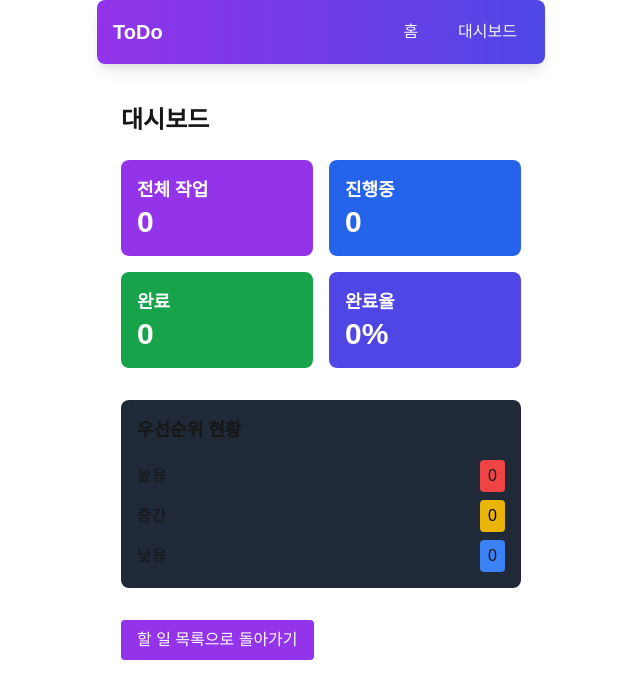
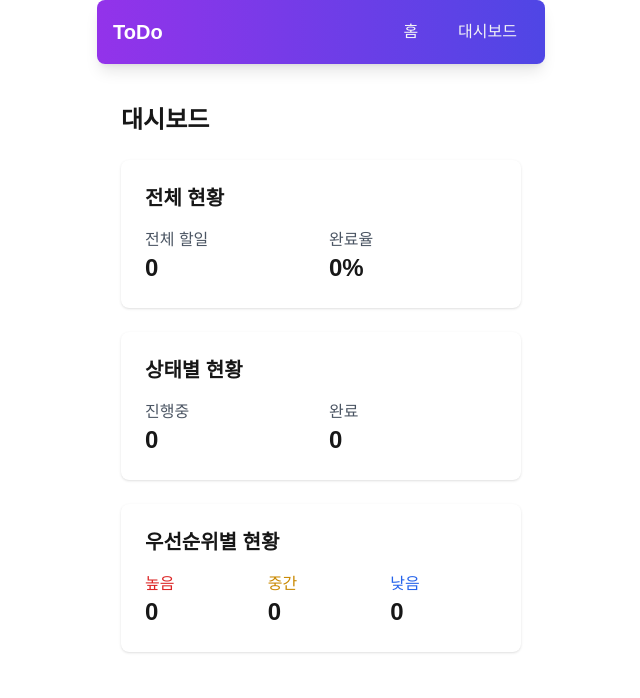
Before and after one commit to rexfelix/todo_next, a Next.js app: page /dashboard in a window 1280 px wide. Shown: the top 698 px of the page, without its empty margins (319-959 px from the left). Built offline with nearby package versions, Linux system fonts and the light colour scheme; no server answers; the database is empty.

Commit message:
supabase 적용 완료

```diff
--- a/src/app/dashboard/page.js
+++ b/src/app/dashboard/page.js
@@ -1,7 +1,7 @@
 "use client";
 import { useState, useEffect } from "react";
+import { supabase } from '@/lib/supabase';
 import Navbar from "@/components/Navbar";
-import Link from "next/link";
 
 export default function Dashboard() {
   const [stats, setStats] = useState({
@@ -12,37 +12,66 @@ export default function Dashboard() {
     mediumPriority: 0,
     lowPriority: 0,
   });
+  const [loading, setLoading] = useState(true);
 
-  useEffect(() => {
-    // 통계 업데이트 함수
-    const updateStats = () => {
+  // 통계 데이터 로드 함수
+  const loadStats = async () => {
     try {
-        const todos = JSON.parse(localStorage.getItem("todos") || "[]");
+      const { data, error } = await supabase
+        .from('todos')
+        .select('*');
 
+      if (error) throw error;
+
+      // 통계 계산
       setStats({
-          total: todos.length,
-          active: todos.filter(todo => !todo.completed).length,
-          completed: todos.filter(todo => todo.completed).length,
-          highPriority: todos.filter(todo => todo.priority === "높음").length,
-          mediumPriority: todos.filter(todo => todo.priority === "중간").length,
-          lowPriority: todos.filter(todo => todo.priority === "낮음").length,
+        total: data.length,
+        active: data.filter(todo => !todo.completed).length,
+        completed: data.filter(todo => todo.completed).length,
+        highPriority: data.filter(todo => todo.priority === "높음").length,
+        mediumPriority: data.filter(todo => todo.priority === "중간").length,
+        lowPriority: data.filter(todo => todo.priority === "낮음").length,
       });
     } catch (error) {
-        console.error("Error updating stats:", error);
+      console.error('Error loading stats:', error);
+    } finally {
+      setLoading(false);
     }
   };
 
-    // 초기 통계 업데이트
-    updateStats();
+  // 초기 데이터 로드
+  useEffect(() => {
+    loadStats();
+  }, []);
 
-    // todoUpdate 이벤트 리스너 등록
-    window.addEventListener('todoUpdate', updateStats);
+  // Supabase 실시간 구독 설정
+  useEffect(() => {
+    const channel = supabase
+      .channel('todos')
+      .on('postgres_changes',
+        { event: '*', schema: 'public', table: 'todos' },
+        () => {
+          // 변경사항이 있을 때마다 통계 다시 로드
+          loadStats();
+        }
+      )
+      .subscribe();
 
-    // 컴포넌트 언마운트 시 정리
     return () => {
-      window.removeEventListener('todoUpdate', updateStats);
+      supabase.removeChannel(channel);
     };
   }, []);
+
+  if (loading) {
+    return (
+      <>
+        <Navbar />
+        <div className="max-w-md mx-auto mt-4 p-6">
+          로딩 중...
+        </div>
+      </>
+    );
+  }
 
   return (
     <>
@@ -50,51 +79,58 @@ export default function Dashboard() {
       <div className="max-w-md mx-auto mt-4 p-6">
         <h1 className="text-2xl font-bold mb-6">대시보드</h1>
 
-        <div className="grid grid-cols-2 gap-4 mb-8">
-          <div className="bg-purple-600 rounded-lg p-4 text-white">
-            <h2 className="text-lg font-semibold">전체 작업</h2>
-            <p className="text-3xl font-bold">{stats.total}</p>
+        {/* 전체 통계 */}
+        <div className="bg-white dark:bg-gray-800 rounded-lg shadow p-6 mb-6">
+          <h2 className="text-xl font-semibold mb-4">전체 현황</h2>
+          <div className="grid grid-cols-2 gap-4">
+            <div>
+              <p className="text-gray-600 dark:text-gray-400">전체 할일</p>
+              <p className="text-2xl font-bold">{stats.total}</p>
             </div>
-          <div className="bg-blue-600 rounded-lg p-4 text-white">
-            <h2 className="text-lg font-semibold">진행중</h2>
-            <p className="text-3xl font-bold">{stats.active}</p>
-          </div>
-          <div className="bg-green-600 rounded-lg p-4 text-white">
-            <h2 className="text-lg font-semibold">완료</h2>
-            <p className="text-3xl font-bold">{stats.completed}</p>
-          </div>
-          <div className="bg-indigo-600 rounded-lg p-4 text-white">
-            <h2 className="text-lg font-semibold">완료율</h2>
-            <p className="text-3xl font-bold">
-              {stats.total ? Math.round((stats.completed / stats.total) * 100) : 0}%
+            <div>
+              <p className="text-gray-600 dark:text-gray-400">완료율</p>
+              <p className="text-2xl font-bold">
+                {stats.total > 0
+                  ? Math.round((stats.completed / stats.total) * 100)
+                  : 0}%
               </p>
-          </div>
-        </div>
-
-        <div className="bg-gray-800 rounded-lg p-4 mb-8">
-          <h2 className="text-lg font-semibold mb-4">우선순위 현황</h2>
-          <div className="space-y-2">
-            <div className="flex justify-between items-center">
-              <span>높음</span>
-              <span className="bg-red-500 px-2 py-1 rounded">{stats.highPriority}</span>
-            </div>
-            <div className="flex justify-between items-center">
-              <span>중간</span>
-              <span className="bg-yellow-500 px-2 py-1 rounded text-black">{stats.mediumPriority}</span>
-            </div>
-            <div className="flex justify-between items-center">
-              <span>낮음</span>
-              <span className="bg-blue-500 px-2 py-1 rounded">{stats.lowPriority}</span>
             </div>
           </div>
         </div>
 
-        <Link
-          href="/"
-          className="inline-block bg-purple-600 text-white px-4 py-2 rounded hover:bg-purple-700 transition-colors"
-        >
-          할 일 목록으로 돌아가기
-        </Link>
+        {/* 상태별 통계 */}
+        <div className="bg-white dark:bg-gray-800 rounded-lg shadow p-6 mb-6">
+          <h2 className="text-xl font-semibold mb-4">상태별 현황</h2>
+          <div className="grid grid-cols-2 gap-4">
+            <div>
+              <p className="text-gray-600 dark:text-gray-400">진행중</p>
+              <p className="text-2xl font-bold">{stats.active}</p>
+            </div>
+            <div>
+              <p className="text-gray-600 dark:text-gray-400">완료</p>
+              <p className="text-2xl font-bold">{stats.completed}</p>
+            </div>
+          </div>
+        </div>
+
+        {/* 우선순위별 통계 */}
+        <div className="bg-white dark:bg-gray-800 rounded-lg shadow p-6">
+          <h2 className="text-xl font-semibold mb-4">우선순위별 현황</h2>
+          <div className="grid grid-cols-3 gap-4">
+            <div>
+              <p className="text-red-600">높음</p>
+              <p className="text-2xl font-bold">{stats.highPriority}</p>
+            </div>
+            <div>
+              <p className="text-yellow-600">중간</p>
+              <p className="text-2xl font-bold">{stats.mediumPriority}</p>
+            </div>
+            <div>
+              <p className="text-blue-600">낮음</p>
+              <p className="text-2xl font-bold">{stats.lowPriority}</p>
+            </div>
+          </div>
+        </div>
       </div>
     </>
   );
--- a/src/components/TodoForm.js
+++ b/src/components/TodoForm.js
@@ -12,7 +12,7 @@ export default function TodoForm({
       case "높음":
         return baseClass + "bg-red-500 text-white hover:bg-red-600";
       case "중간":
-        return baseClass + "bg-yellow-500 text-black hover:bg-yellow-600";
+        return baseClass + "bg-green-500 text-black hover:bg-green-600";
       case "낮음":
         return baseClass + "bg-blue-500 text-white hover:bg-blue-600";
       default:
--- a/src/components/TodoItem.js
+++ b/src/components/TodoItem.js
@@ -1,11 +1,18 @@
-export default function TodoItem({ todo, toggleTodo, changePriority, deleteTodo, getPriorityStyle, isCompleted = false }) {
+export default function TodoItem({
+  todo,
+  toggleTodo,
+  changePriority,
+  deleteTodo,
+  getPriorityStyle,
+  isCompleted = false,
+}) {
   const getPriorityClass = (priority) => {
     const baseClass = "ml-auto p-1 rounded ";
     switch (priority) {
       case "높음":
         return baseClass + "bg-red-500 text-white hover:bg-red-600";
       case "중간":
-        return baseClass + "bg-yellow-500 text-black hover:bg-yellow-600";
+        return baseClass + "bg-green-500 text-black hover:bg-green-600";
       case "낮음":
         return baseClass + "bg-blue-500 text-white hover:bg-blue-600";
       default:
@@ -14,13 +21,17 @@ export default function TodoItem({ todo, toggleTodo, changePriority, deleteTodo,
   };
 
   return (
-    <li className={`flex items-center gap-2 p-2 border rounded ${isCompleted ? 'bg-gray-900' : ''}`}>
+    <li
+      className={`flex items-center gap-2 p-2 border rounded ${
+        isCompleted ? "bg-gray-900" : ""
+      }`}
+    >
       <input
         type="checkbox"
         checked={todo.completed}
         onChange={() => toggleTodo(todo.id)}
       />
-      <span className={isCompleted ? 'line-through text-gray-500' : ''}>
+      <span className={isCompleted ? "line-through text-gray-500" : ""}>
         {todo.text}
       </span>
       {!isCompleted && (
@@ -35,14 +46,9 @@ export default function TodoItem({ todo, toggleTodo, changePriority, deleteTodo,
         </select>
       )}
       {isCompleted && (
-        <span className="text-gray-500 ml-auto">
-          중요도: {todo.priority}
-        </span>
+        <span className="text-gray-500 ml-auto">중요도: {todo.priority}</span>
       )}
-      <button
-        onClick={() => deleteTodo(todo.id)}
-        className="text-red-500 ml-2"
-      >
+      <button onClick={() => deleteTodo(todo.id)} className="text-red-500 ml-2">
         삭제
       </button>
     </li>
--- /dev/null
+++ b/src/lib/supabase.js
@@ -0,0 +1,6 @@
+import { createClient } from '@supabase/supabase-js'
+
+const supabaseUrl = process.env.NEXT_PUBLIC_SUPABASE_URL
+const supabaseKey = process.env.NEXT_PUBLIC_SUPABASE_ANON_KEY
+
+export const supabase = createClient(supabaseUrl, supabaseKey)
```
Also changed, not shown: package.json (+6 -5 lines), src/app/page.js (+167 -56 lines), 2 other files (tests, documents, lock files or other folders). Lines whose indentation alone changed are shown as unchanged.
